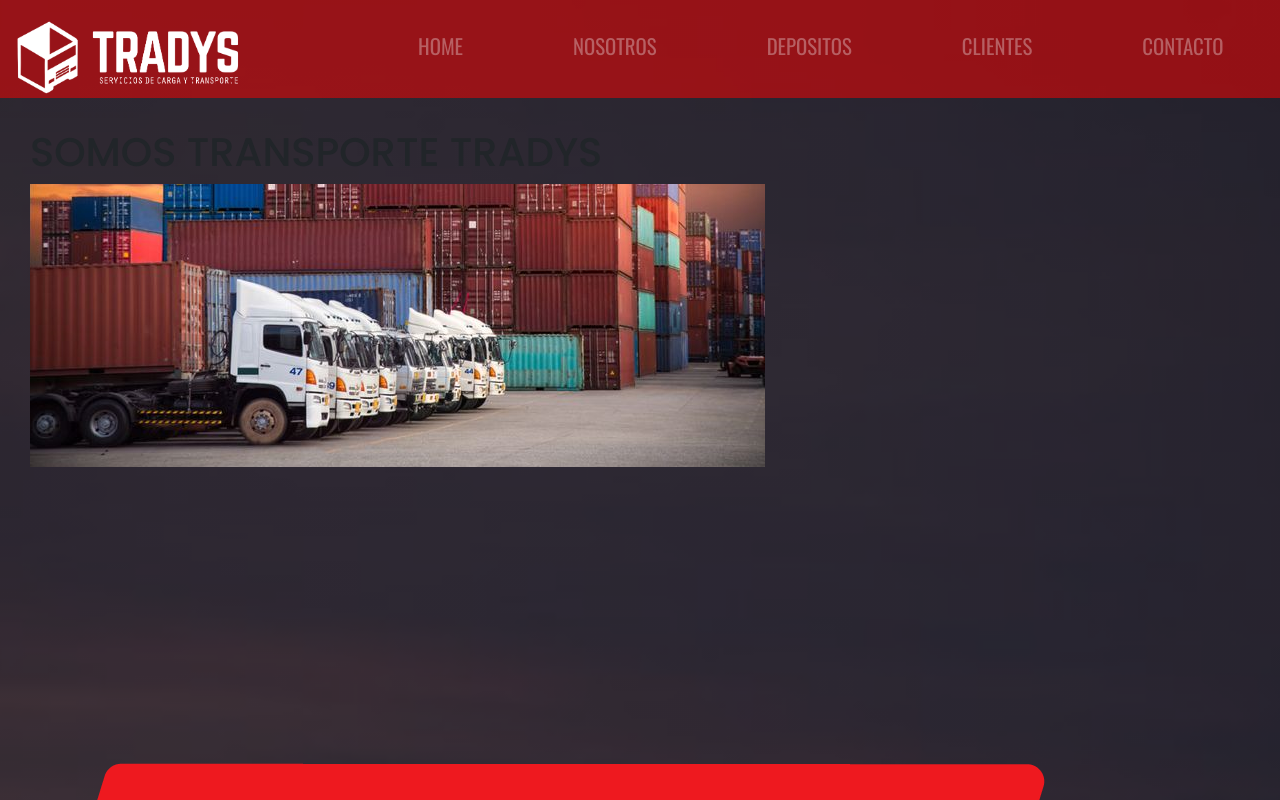
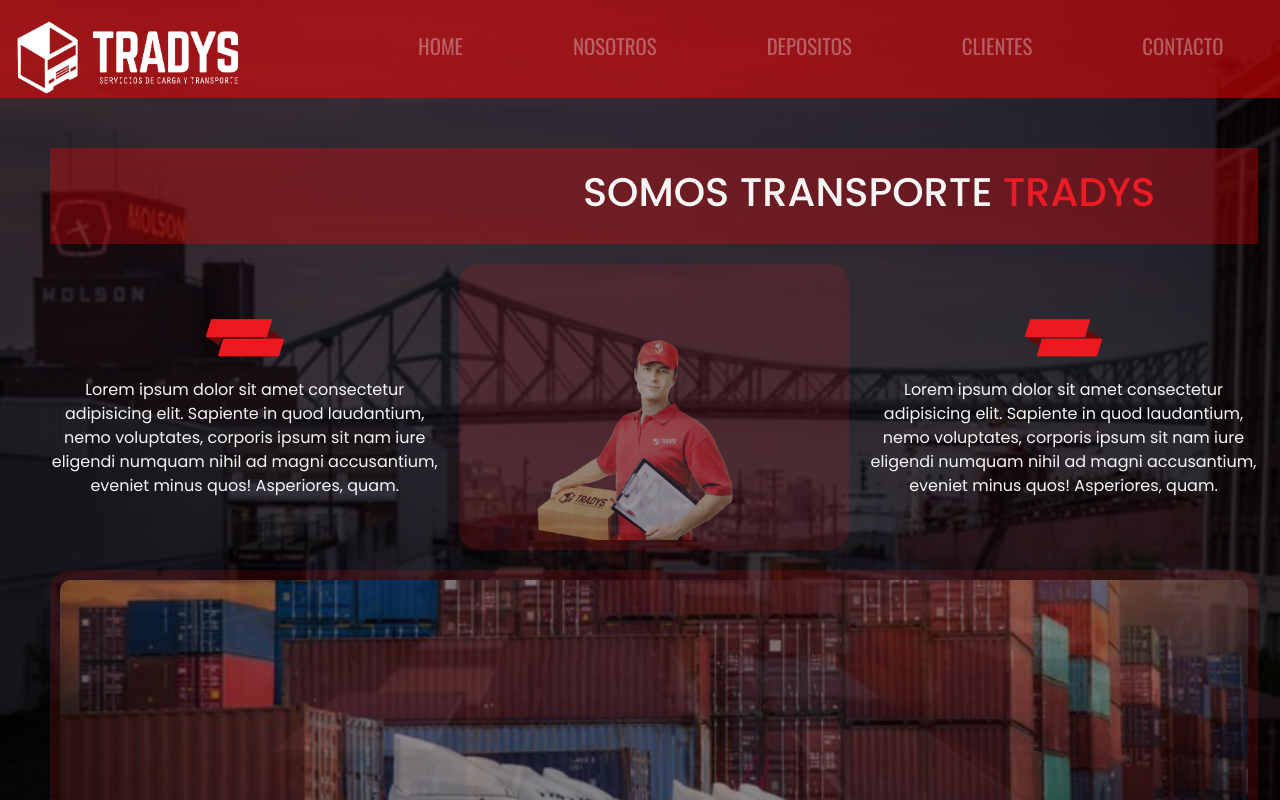
Before and after one commit to Adrianncba/Transporte-Tradys, a website: page index.html in a window 1280 px wide. Shown: the top 800 px of the page. Drawn offline with nearby package versions, Linux system fonts and the light colour scheme.

Commit message:
Cambio de diseño en index

```diff
--- a/index.html
+++ b/index.html
@@ -77,10 +77,10 @@
     <div class="contenedor-main-index">
 
       <div class="titulo-main-index">
-        <h1>SOMOS TRANSPORTE TRADYS</h1>
+        <h1>SOMOS TRANSPORTE <span>TRADYS</span></h1>
       </div>
       <div class="bloque-uno-main-index">
-        <img class="imagenes-index" src="./img/imagen-main-index.png" alt="">
+        <img class="imagenes-index imagen-uno-index" src="./img/imagen-main-index.png" alt="">
       </div>
 
       <div class="bloque-dos-main-index">
--- a/scss/base/_generales.scss
+++ b/scss/base/_generales.scss
@@ -16,7 +16,6 @@
 }
 main{
 
-    padding: 30px;
 }
 
 //-------------------NAVBAR MOBILE BT
--- a/scss/base/_home.scss
+++ b/scss/base/_home.scss
@@ -0,0 +1,62 @@
+  ////////////////////////////
+ //        MAIN HOME       //
+////////////////////////////
+
+main{
+    padding: 10px;
+    .contenedor-main-index{
+        display: flex;
+        flex-direction: column;
+        align-items: center;
+        text-align: center;
+        color: whitesmoke;
+
+        .titulo-main-index{
+                      h1{
+                         span{
+                                 color: #ED1C24;
+                               }
+            }
+        }
+        .bloque-uno-main-index{
+            .imagenes-index{
+                width: 100%;
+                opacity: 0.5;
+                border-radius: 20px;
+                background-color: #ed1c2347;
+                padding: 10PX;
+            }
+        }
+        .bloque-dos-main-index{
+            display: flex;
+            flex-direction: column;
+            align-items: center;
+            justify-content: center;
+            text-align: center;
+            .estampas-index{
+                width: 20%;
+            }
+
+        }
+        .bloque-tres-main-index{
+            .imagenes-index{
+                width: 100%;
+                opacity: 0.5;
+                border-radius: 20px;
+                background-color: #ed1c2347;
+                padding: 10PX;
+            }
+        }
+        .bloque-cuatro-main-index{
+            display: flex;
+            flex-direction: column;
+            align-items: center;
+            justify-content: center;
+            text-align: center;
+            .estampas-index{
+                 width: 20%;
+                }
+
+        }
+    }
+}
--- /dev/null
+++ b/scss/base/medias/_media-home.scss
@@ -0,0 +1,70 @@
+  ///////////////////////////////
+ //    ESTILOS INDEX - TABLET //
+///////////////////////////////
+
+@media screen and (min-width:600px) {
+    main{
+        .contenedor-main-index{
+            display: grid;
+            grid-template-columns: repeat(3, 33%);
+            grid-template-rows: 10%, 80%, 10%;
+            grid-template-areas:
+              "titulo titulo titulo"
+              "imagen2 imagen2 imagen2"
+              "texto1 imagen texto2";
+            .titulo-main-index{
+                grid-area: titulo;
+           }
+            .bloque-uno-main-index{
+                grid-area: imagen2;
+                padding-bottom: 4rem;
+
+          }
+            .bloque-dos-main-index{
+                grid-area: texto1;
+            }
+            .bloque-tres-main-index{
+                grid-area: imagen;
+            }
+            .bloque-cuatro-main-index{
+                grid-area: texto2;
+            }
+        }
+    }
+}
+
+  ///////////////////////////////
+ //   ESTILOS INDEX - DESTOKP //
+///////////////////////////////
+@media screen and (min-width:1024px) {
+    main{
+        padding: 50px;
+            .contenedor-main-index{
+                grid-template-areas:
+                "titulo titulo  titulo"
+                "texto1 imagen2 texto2"
+                "camion camion camion";
+                gap: 20px;
+                    .titulo-main-index{
+                        padding: 20px;
+                        padding-left: 450px;
+                        color: whitesmoke;
+                        background-color: rgba(255, 0, 0, 0.306);
+                     }
+                     .bloque-uno-main-index{
+                        grid-area: camion;
+                     }
+                     .bloque-dos-main-index{
+                        grid-area: texto1;
+                     }
+                     .bloque-tres-main-index{
+                        grid-area: imagen2;
+                     }
+                     .bloque-cuatro-main-index{
+                        grid-area: texto2;
+                     }
+            }
+    }
+
+
+}
--- a/scss/base/medias/_media-navbar.scss
+++ b/scss/base/medias/_media-navbar.scss
@@ -1,7 +1,7 @@
 
 
  ///////////////////////////////
- //    ESTILOS NAVBAR-TABLET  //
+ //    ESTILOS NAVBAR-TABLET //
 ///////////////////////////////
 @media screen and (min-width:600px){
     header{
--- a/scss/styles.scss
+++ b/scss/styles.scss
@@ -7,3 +7,4 @@
 @import "base/generales";
 @import "base/medias/media-navbar";
 @import "base/medias/media-footer";
+@import "base/medias/media-home";
```
Also changed, not shown: css/style.css, 1 other file.
